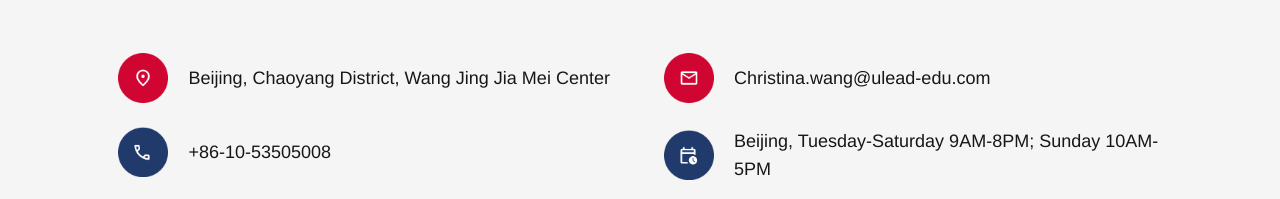
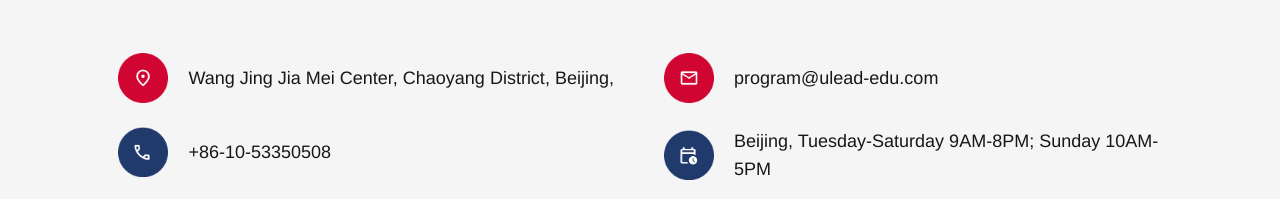
Before and after one commit to jacobsun000/ulead, a Next.js app: page /contacts in a window 1280 px wide. Shown: the part 155-354 px from the top of the page. Built offline with nearby package versions, Linux system fonts and the light colour scheme.

Commit message:
feat: Contacts change

```diff
--- a/app/contacts/page.js
+++ b/app/contacts/page.js
@@ -83,12 +83,12 @@ export default function Contacts() {
               <ContactItem
                 src="/img/contacts/add.png"
                 alt="Address"
-                text="Beijing, Chaoyang District, Wang Jing Jia Mei Center"
+                text="Wang Jing Jia Mei Center, Chaoyang District, Beijing,"
               />
               <ContactItem
                 src="/img/contacts/phone.png"
                 alt="Phone"
-                text="+86-10-53505008"
+                text="+86-10-53350508"
               />
               <ContactItem
                 src="/img/contacts/world.png"
@@ -100,7 +100,7 @@ export default function Contacts() {
               <ContactItem
                 src="/img/contacts/email.png"
                 alt="Email"
-                text="Christina.wang@ulead-edu.com"
+                text="program@ulead-edu.com"
               />
               <ContactItem
                 src="/img/contacts/date.png"
```
